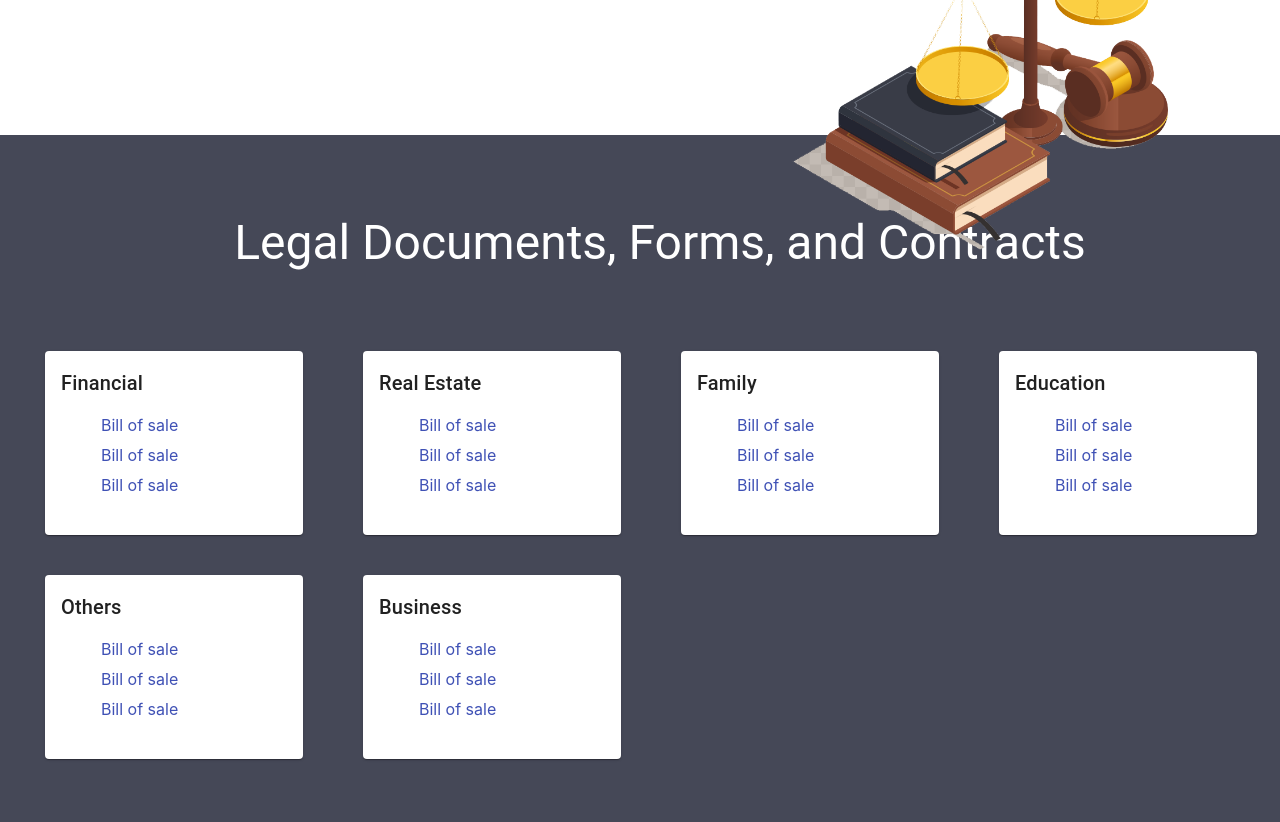
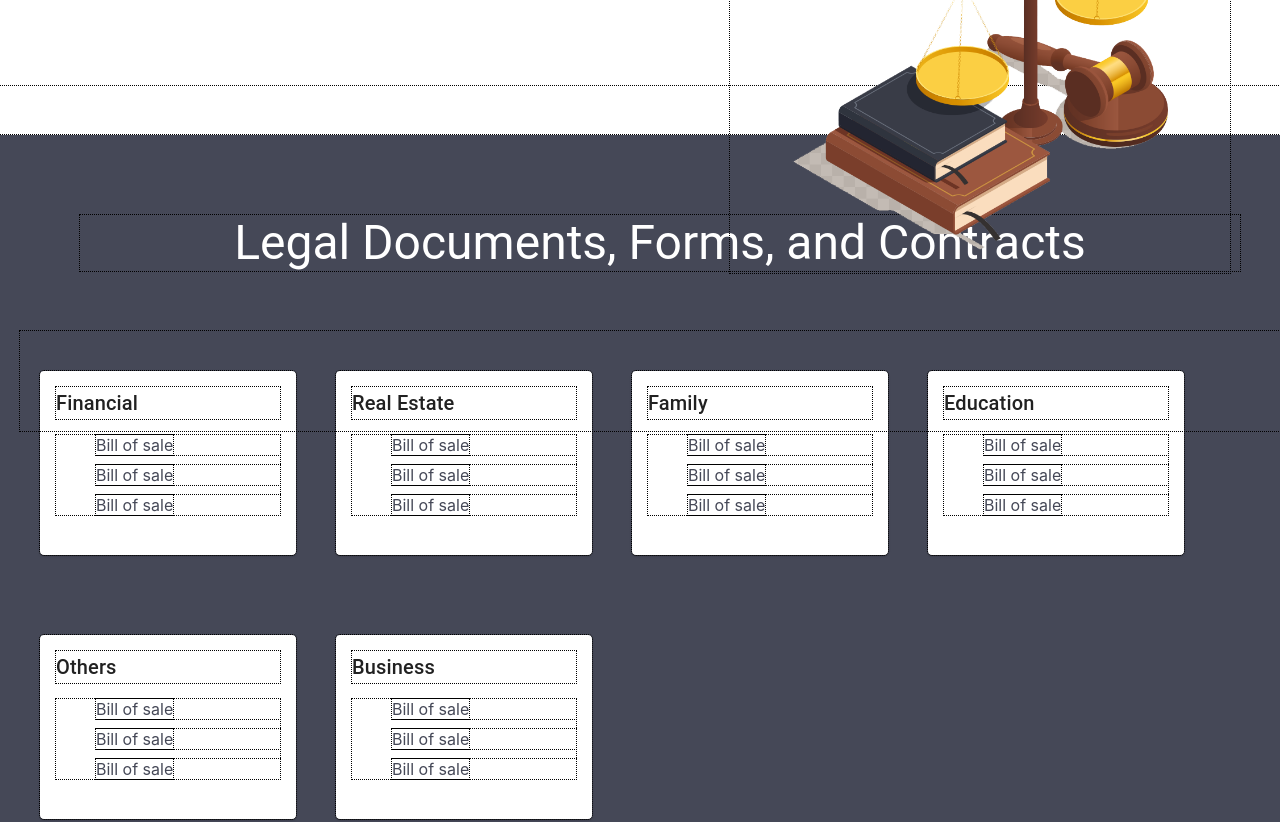
Before and after one commit to Jitesh291/waqalat-1, a React (Create React App) app: page / in a window 1280 px wide. Shown: the part 660-1482 px from the top of the page. Built offline with nearby package versions, Linux system fonts and the light colour scheme.

Commit message:
formatting and fixes

```diff
--- a/src/components/Home/ServiceCards.css
+++ b/src/components/Home/ServiceCards.css
@@ -30,23 +30,19 @@
 .column {
     float: left;
     width: 20%;
-    margin: 20px 30px;
+    margin: 40px 20px;
+
   }
 
-.column:hover{
-  transform: scale(1.1);
-  box-shadow: 11px 11px 5px -5px rgba(255, 255, 255, 0.41);
-}
+.row {
 
-  /* Remove extra left and right margins, due to padding */
-.row {
-    margin: 0 -5px;
+    height: 100%;
   }
 .service-card-container {
     padding: 20px;
-    height: 650px;
+    height: 750px;
     width:100%;
-    background-color: #454857;
+    background-color: var(--darkGrey);
 }
 
 .service-cards-heading{
--- a/src/components/Home/ServiceCards.js
+++ b/src/components/Home/ServiceCards.js
@@ -15,10 +15,10 @@ function ServiceCards() {
                     return <Card key={key} index={key} className='column'>
                         <CardContent>
                             <Typography variant='h6'>{key}</Typography>
-                        <ul style={{'listStyleType': 'none'}}>
+                            <ul style={{listStyleType: 'none'}}>
                                 {
                                 Object.keys(serviceHeadings[key]).map(i=>{
-                            return <li style={{'marginBottom': '10px'}} key={i}><Link>{serviceHeadings[key][i]}</Link></li>
+                                return <li style={{marginBottom: '10px'}} key={i}><Link style={{textDecoration: 'none', color: 'var(--darkGrey)'}}>{serviceHeadings[key][i]}</Link></li>
                                 })
                                 }
                             </ul>
--- a/src/components/SignIn/SignIn.js
+++ b/src/components/SignIn/SignIn.js
@@ -61,7 +61,7 @@ function SignIn (props) {
                 />
                 <Button variant="contained" type='submit' disabled={!formik.isValid || isLoading}>{isLoading ? 'Loading...' : 'Submit'}</Button>
                 {props.signIn && props.signIn.status === 'ERROR' ? <div className='error'>{"There was an error while logging you in "}</div> : null}
-                <div className='noAccount'>Don't have an account yet? <Link onClick={()=>props.history.push('./signIn')}>Click here.</Link></div>
+                <div className='noAccount'>Don't have an account yet? <Link style={{cursor: 'pointer'}} onClick={()=>props.history.push('./signUp')}>Click here.</Link></div>
             </Form>
             )
         }}
--- a/src/components/SignUp/SignUp.js
+++ b/src/components/SignUp/SignUp.js
@@ -110,7 +110,7 @@ function SignUp (props) {
                 name='password'
                 />
                 <Button variant="contained" type='submit' disabled={!formik.isValid || isLoading}>{isLoading ? 'Loading...' : 'Submit'}</Button>
-                <div className='noAccount'>Already have an account yet? <Link onClick={()=>props.history.push('./signUp')}>Click here to sign in.</Link></div>
+                <div className='noAccount'>Already have an account yet? <Link style={{cursor: 'pointer'}} onClick={()=>props.history.push('./signIn')}>Click here to sign in.</Link></div>
             </Form>
             )
         }}
--- a/src/components/Toolbar/Toolbar.js
+++ b/src/components/Toolbar/Toolbar.js
@@ -171,7 +171,7 @@ export class ToolbarComponent extends React.Component {
             </div>
             <div className={classes.grow} />
             {!isLoggedIn ?
-              <Typography><Link color="inherit" onClick={()=>this.props.history.push('/signIn')}>Sign In</Link></Typography>
+              <Typography><Link style={{cursor: 'pointer'}} color="inherit" onClick={()=>this.props.history.push('/signIn')}>Sign In</Link></Typography>
               :
               <UserDropdown user={this.props.signIn.user}/>
             }
--- a/src/index.css
+++ b/src/index.css
@@ -8,9 +8,9 @@
   --darkYellow: #ebc33f;
   --brown: #8b4b34;
 }
-/* * {
+* {
   outline: 1px dotted black;
-} */
+}
 body {
   margin: 0;
   font-family: -apple-system, BlinkMacSystemFont, 'Segoe UI', 'Roboto', 'Oxygen',
```
Lines whose indentation alone changed are shown as unchanged.
